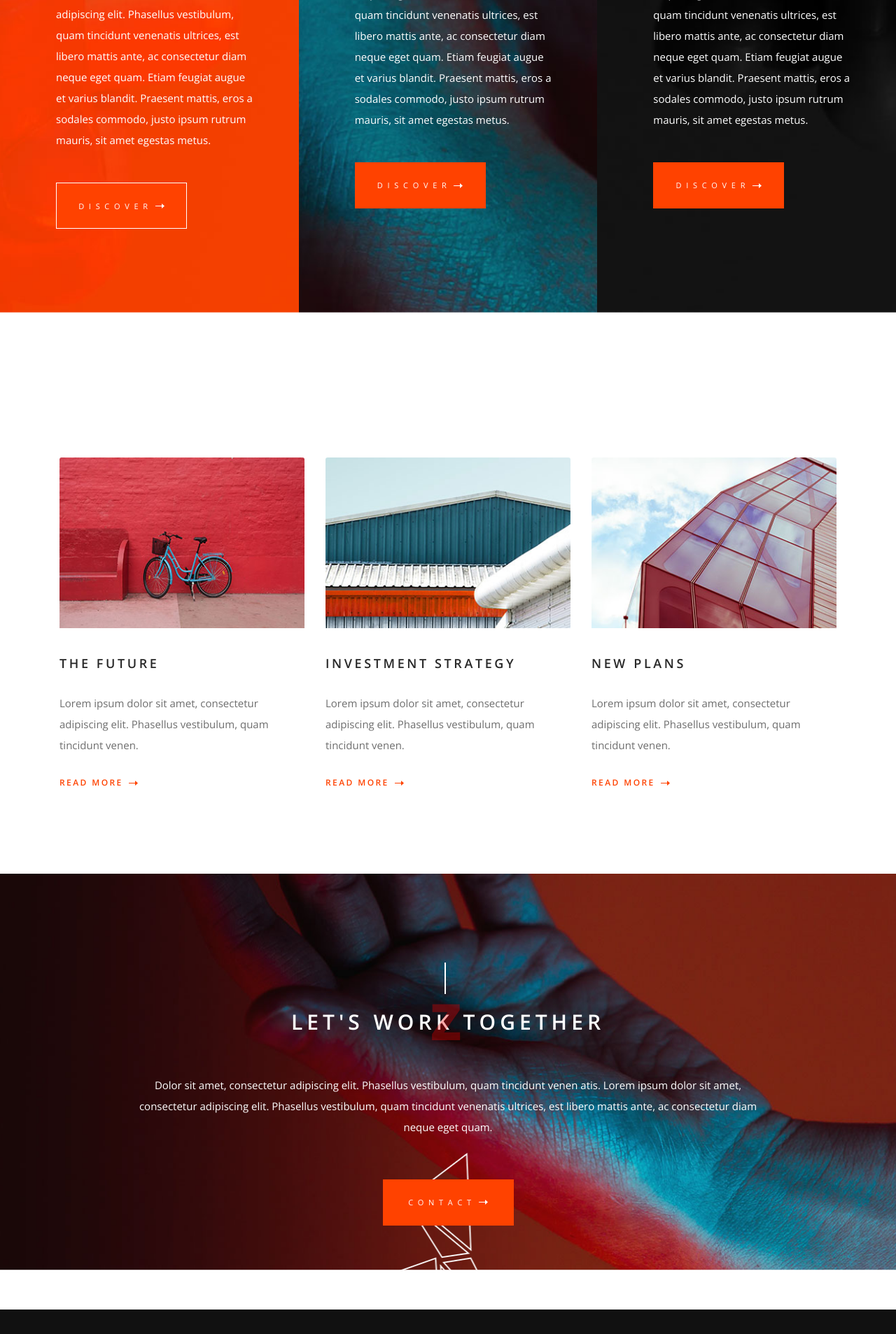
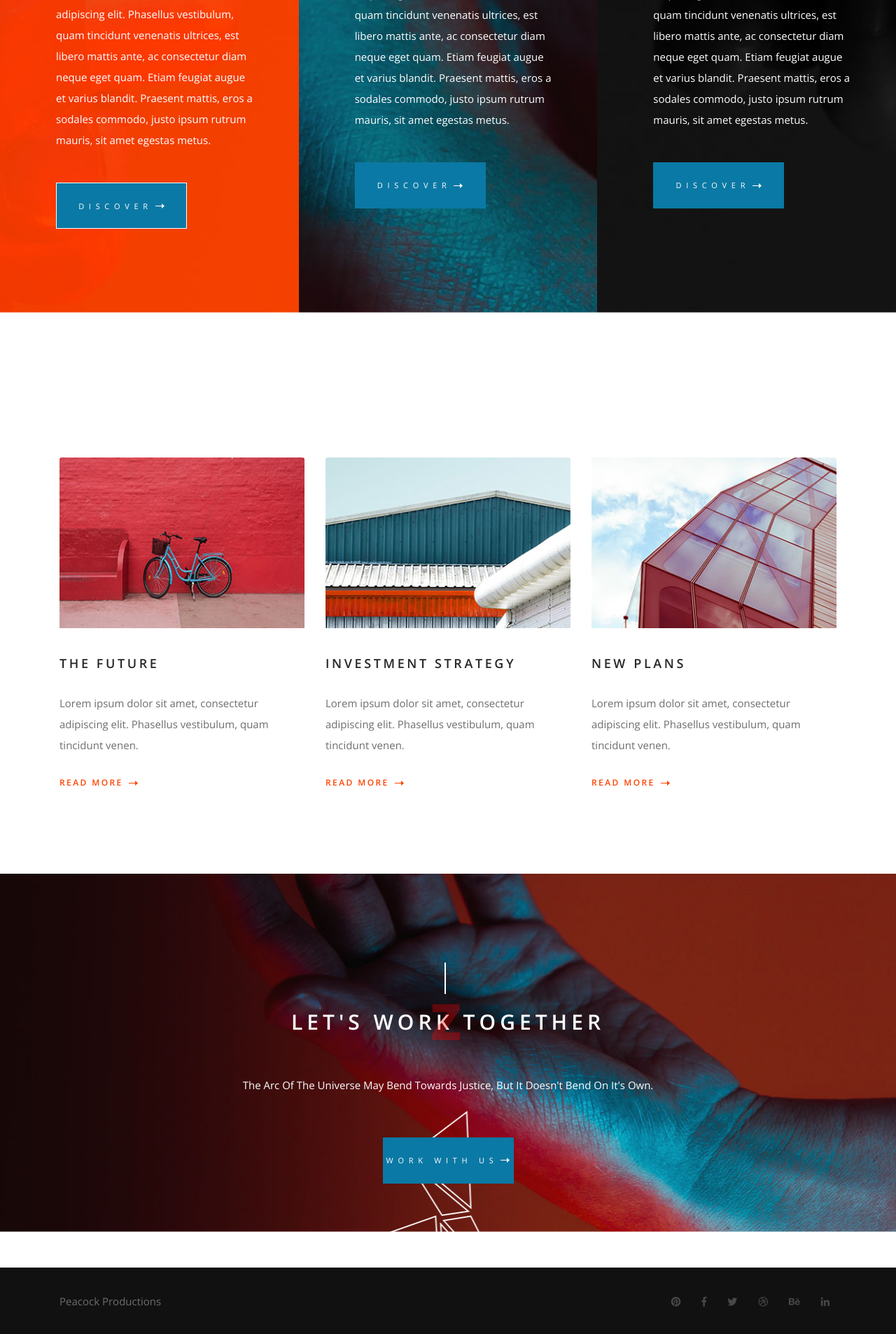
Before and after one commit to shpeacock/txfmprj, a PHP site: page /about.html in a window 1280 px wide. Shown: the part 1809-3716 px from the top of the page at 70% size. Run offline with PHP 8.4, Linux system fonts and the light colour scheme; some libraries are stand-ins or nearby versions.

Commit message:
continuity with the about page

```diff
--- a/about.html
+++ b/about.html
@@ -302,9 +302,9 @@
 
 			<div class="row">
 				<div class="col-lg-10 offset-lg-1 text-center contact_text">
-					<p>Dolor sit amet, consectetur adipiscing elit. Phasellus vestibulum, quam tincidunt venen atis. Lorem ipsum dolor sit amet, consectetur adipiscing elit. Phasellus vestibulum, quam tincidunt venenatis ultrices, est libero mattis ante, ac consectetur diam neque eget quam.</p>
+					<p>The Arc Of The Universe May Bend Towards Justice, But It Doesn't Bend On It's Own.</p>
 					<div class="button contact_button">
-						<a href="contact.html" class="d-flex flex-row align-items-center justify-content-center">contact<img src="images/arrow_right.svg" alt=""></a>
+						<a href="contact.html" class="d-flex flex-row align-items-center justify-content-center">Work With Us<img src="images/arrow_right.svg" alt=""></a>
 					</div>
 				</div>
 			</div>
--- a/index.html
+++ b/index.html
@@ -195,6 +195,9 @@
 						</div>
 						<h3>Find Out Who Represents You</h3>
 						<p>Lorem ipsum dolor sit amet, consectetur adipiscing elit. Phasellus vestibulum, quam tincidunt venen atis ultrices.</p>
+						<div class="button discover_button">
+							<a href="https://fyi.capitol.texas.gov/Home.aspx" target = "_blank" class="d-flex flex-row align-items-center justify-content-center">discover<img src="images/arrow_right.svg" alt=""></a>
+						</div>
 					</div>
 				</div>
 				<div class = "col-lg-4 features_col">
--- a/styles/services_styles.css
+++ b/styles/services_styles.css
@@ -241,7 +241,7 @@ section
 {
 	width: 187px;
 	height: 66px;
-	background: #ff4200;
+	background: #0B79A5;
 	overflow: hidden;
 }
 .line_button
```
